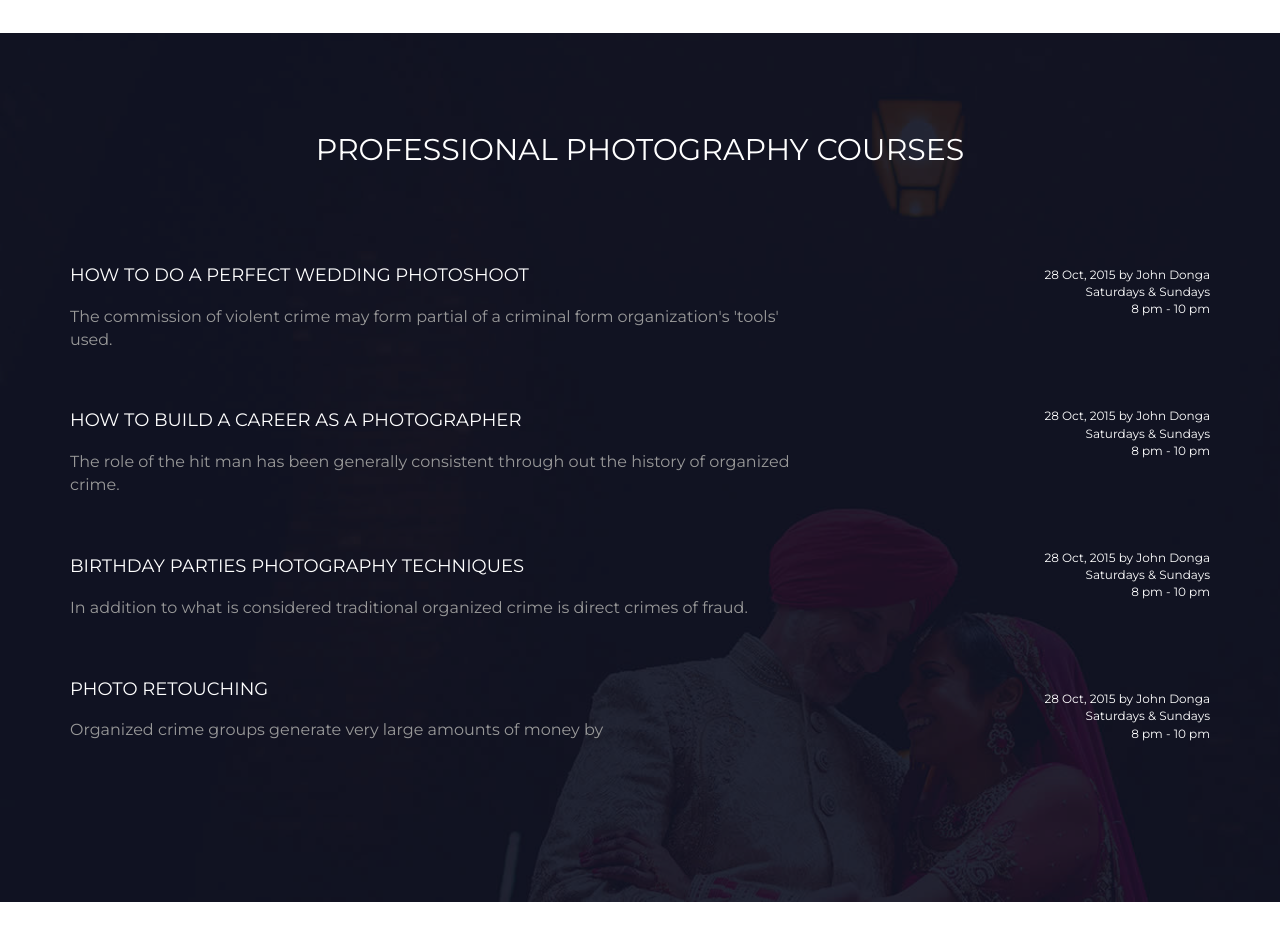
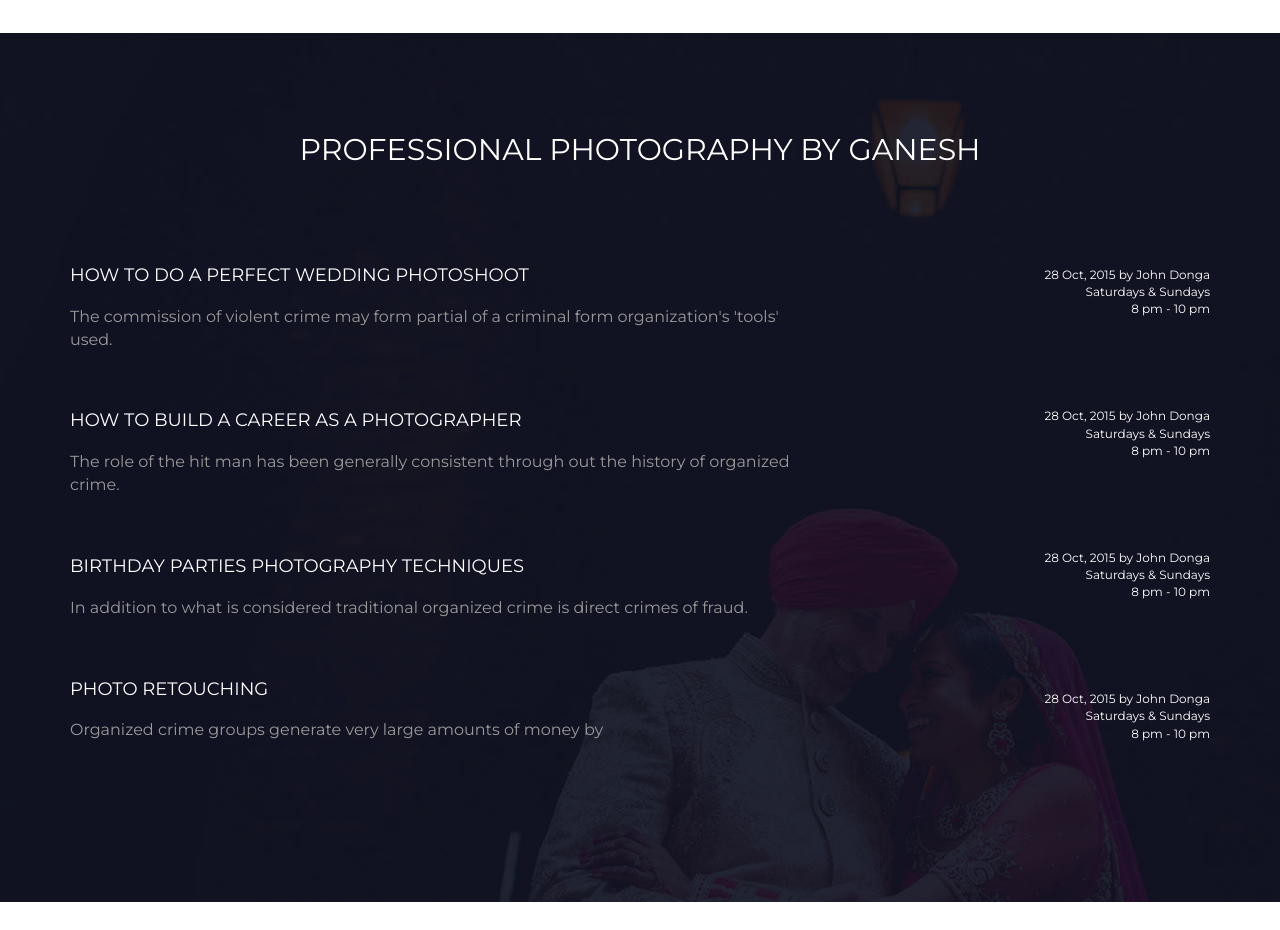
Before and after one commit to ganes891/newproject, a plain HTML site: page index.html in a window 1280 px wide. Shown: the part 1360-2290 px from the top of the page. Drawn offline with Linux system fonts and the light colour scheme; some packages are replaced by stand-ins of ours.

Commit message:
Container change for job8_new releasev1.1

```diff
--- a/index.html
+++ b/index.html
@@ -155,7 +155,7 @@
 		<section id="courses">
 			<div class="color-overlay ptb100">
 				<div class="container">
-					<h3 class="section-title wow fadeInDown">Professional Photography Courses</h3>
+					<h3 class="section-title wow fadeInDown">Professional Photography by Ganesh</h3>
 					<div class="row">
 
 							<div class="col-md-8 info-part">
```
Also changed, not shown: 1 other file.
